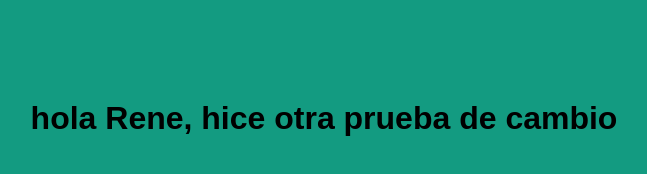
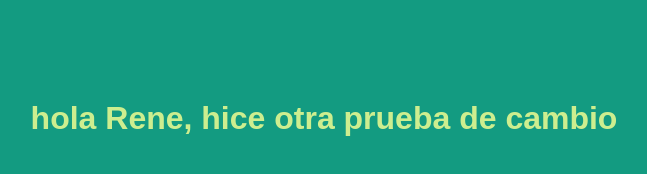
Before and after one commit to ReneCruz20/CH54miPrimerRepo, a plain HTML site: page index.html in a window 1280 px wide. Shown: the whole page, without its empty margins (316-963 px from the left). Drawn offline with Linux system fonts and the light colour scheme.

Commit message:
style: color de fuente

```diff
--- a/style.css
+++ b/style.css
@@ -5,3 +5,8 @@ body {
     text-align: center;
     margin-top: 100px;
 }
+
+h1{
+    color: #cdee8f;
+
+}
```
